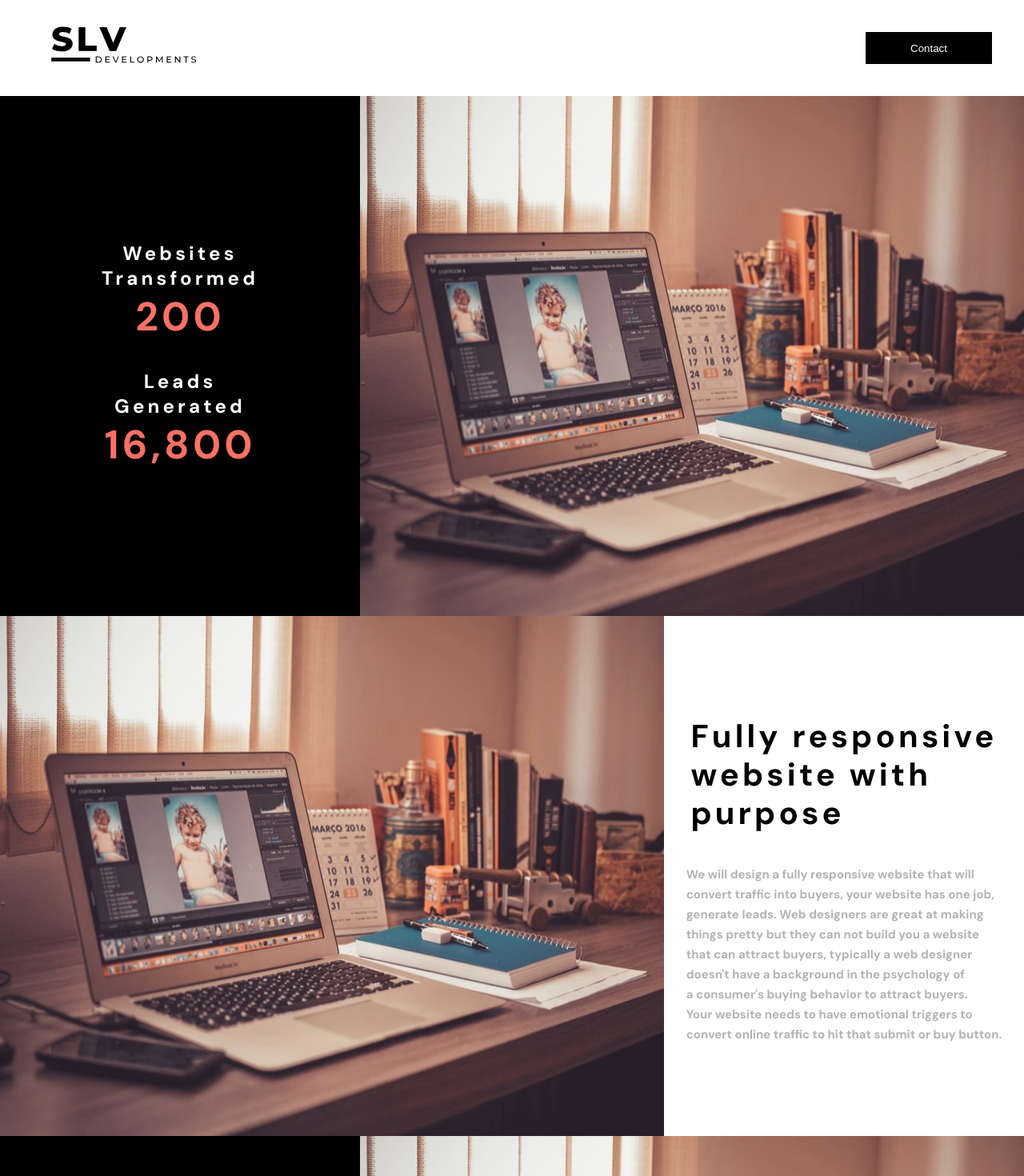
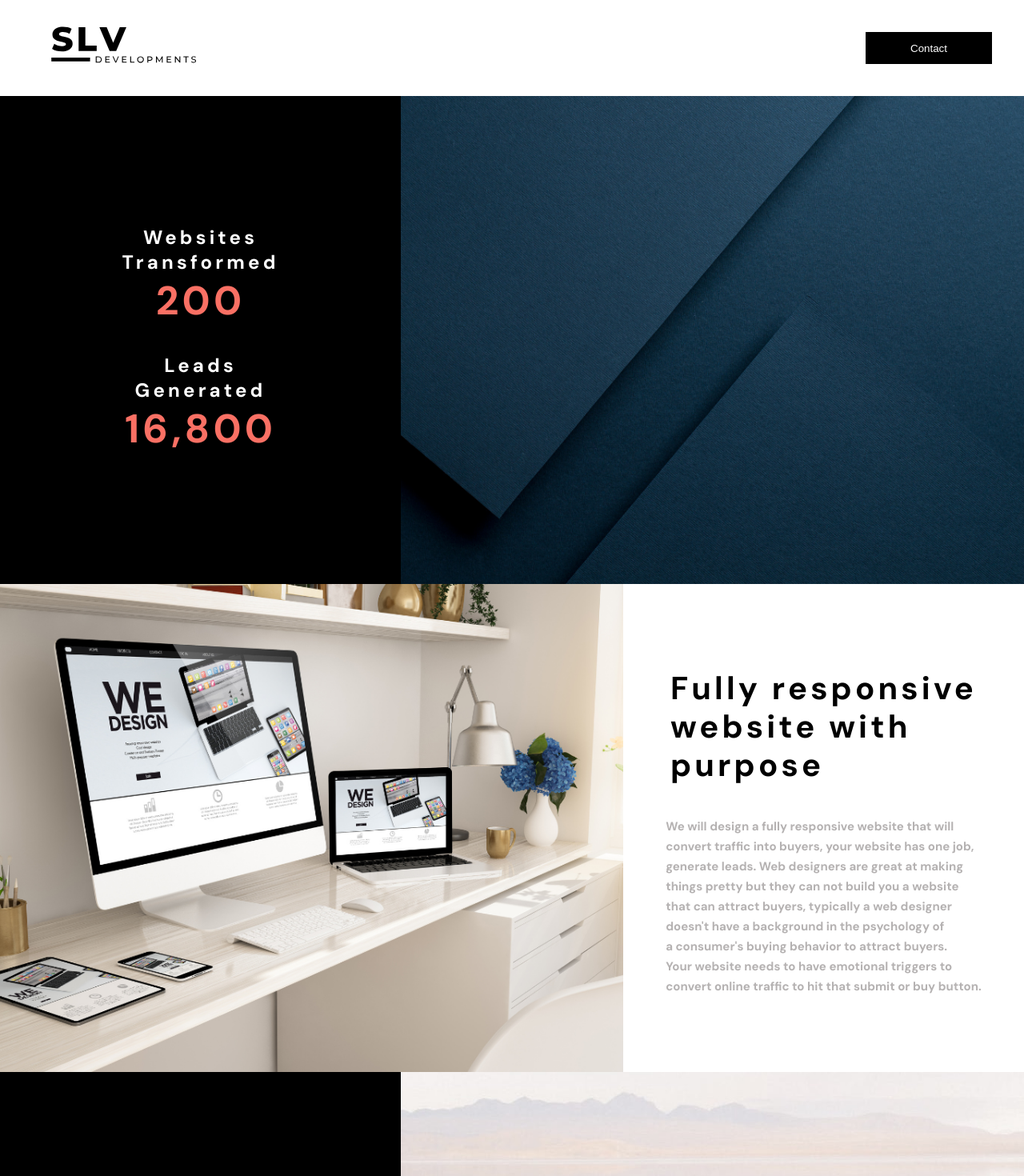
Before and after one commit to shaunvan119/slv-landing-page, a React (Create React App) app: page / in a window 1280 px wide. Shown: the top 1470 px of the page at 80% size. Built offline with nearby package versions, Linux system fonts and the light colour scheme.

Commit message:
fixing layout

```diff
--- a/src/containers/Footer/Footer.js
+++ b/src/containers/Footer/Footer.js
@@ -2,8 +2,7 @@ import './footer.css'
 import banner from "../../assets/home/desktop/footerbanner.png"
 import { AiFillFacebook} from 'react-icons/ai';
 import { AiFillLinkedin} from 'react-icons/ai';
-import { AiOutlineArrowRight} from 'react-icons/ai';
-import logowhite from "../../assets/home/desktop/SVLwhite.svg"
+
 
 
 
@@ -21,7 +20,7 @@ function Footer() {
                 <AiFillFacebook size={62}/>
                 <AiFillLinkedin size={62}/>
             </div>
-          <p className="sales-machine">I need a 24/7 sales machine</p>
+          <p className="sales-machine">I need a 24/7 sales machine?</p>
 
             </div>
         </div>
--- a/src/containers/Topmain/TopMain.js
+++ b/src/containers/Topmain/TopMain.js
@@ -1,7 +1,10 @@
 import './topMain.css'
-import computer from '../../assets/home/desktop/beautiful-stories.jpg'
+import computer from '../../assets/home/desktop/computer.png'
 import Count from '../../components/CountWeb'
 import CountLeads from '../../components/CountLeads'
+import pic from "../../assets/home/desktop/create-and-share.jpg"
+import computerTwo from "../../assets/home/desktop/computerTwo.png"
+
 
 
 function TopMain() {
@@ -13,11 +16,11 @@ function TopMain() {
             <h1 className="main-h1-count">Websites<br/> Transformed<br/><Count/></h1>
             <h1 className="main-h1-count">Leads<br/> Generated<br/><CountLeads/></h1>
             </div>
-            <img src={computer} alt="computer"/>
+            <img src={computer} alt="computer" className="image-main"/>
        </div>
 
        <div className="top-main-container-one">
-            <img src={computer} alt="computer"/>
+            <img src={computerTwo} alt="computer" className="image-main"/>
             <div className="top-main-two">
 
             <h1 className="main-h1-two">Fully responsive<br/> website with<br/>purpose</h1>
@@ -42,7 +45,7 @@ function TopMain() {
                 you have less then 15 secounds to attract<br/>
                 their attention.</p>
             </div>
-            <img src={computer} alt="computer"/>
+            <img src={pic} alt="computer" className="image-main"/>
        </div>
     </div>
     )
--- a/src/containers/Topmain/topMain.css
+++ b/src/containers/Topmain/topMain.css
@@ -1,8 +1,8 @@
 
 
 .top-main-one {
-    width: 610px;
-    height: 650px;
+    width: 6620px;
+    height: 610px;
     background-color: #000000;
     display: flex;
     flex-direction: column;
@@ -10,14 +10,22 @@
     align-items: center;
 }
 
+
+
 .top-main-two {
-    width: 610px;
-    height: 650px;
+    width: 620px;
+    height: 610px;
     background-color: #FFFFFF;
     display: flex;
     flex-direction: column;
     justify-content: center;
     align-items: center;
+}
+
+.image-main {
+    height: 610px;
+    width: 830px;
+
 }
 
 
```
Also changed, not shown: src/assets/home/desktop/computer.png (added), src/assets/home/desktop/computerTwo.png (added).
